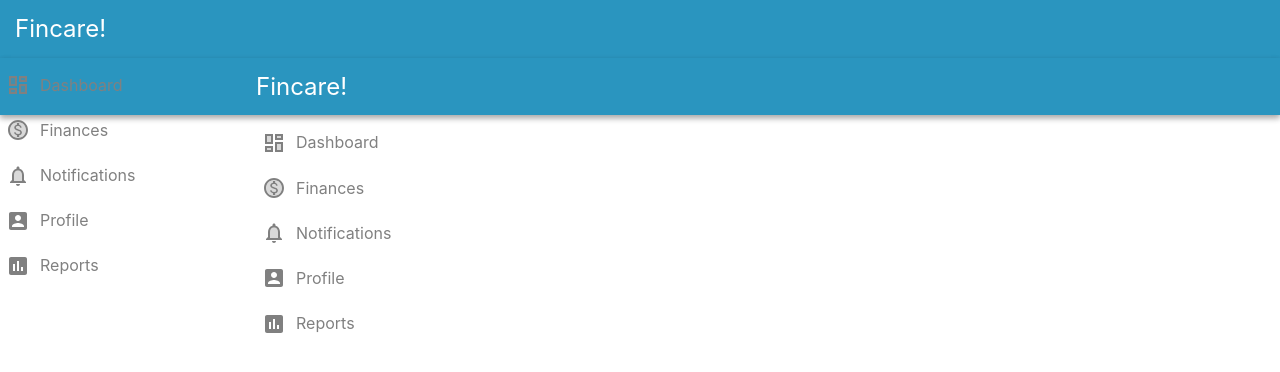
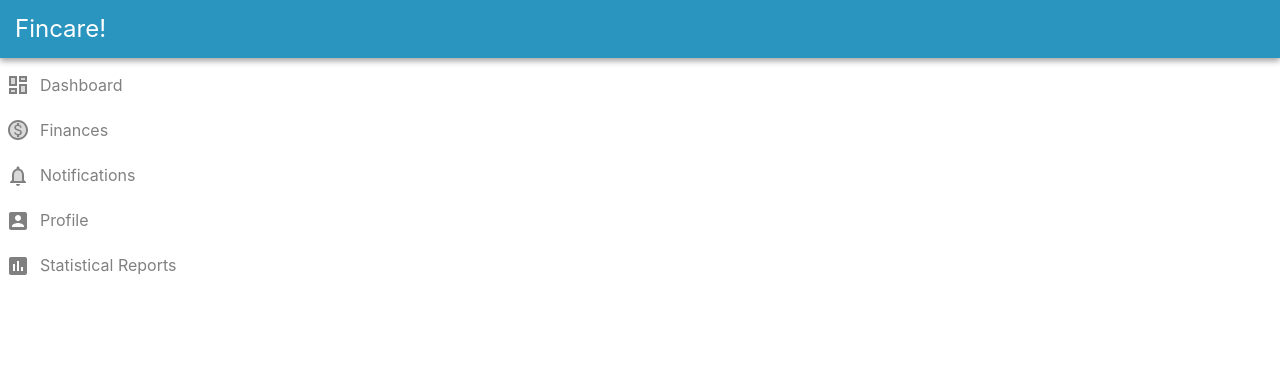
Before and after one commit to dhruvPatel-CSCI5709/group7_s21, a React (Create React App) app: page / in a window 1280 px wide. Shown: the top 372 px of the page. Built offline with nearby package versions, Linux system fonts and the light colour scheme.

Commit message:
header UI change

```diff
--- a/src/components/App.js
+++ b/src/components/App.js
@@ -7,8 +7,6 @@ import IncorrectPassword from "./incorrectPassword/IncorrectPassword";
 import Profile from "./profile/Profile";
 import Dashboard from "./dashboard/Dashboard";
 import Reports from "./reports/Reports";
-import Header from "./header/Header";
-import Sidebar from "./sidebar/Sidebar";
 
 export default function PermanentDrawerLeft() {
   const history = useHistory();
@@ -18,15 +16,13 @@ export default function PermanentDrawerLeft() {
   return (
     <BrowserRouter>
       <div className="App">
-        <Header />
-        <Sidebar />
         <Route exact path="/" component={HomePage} />
         <Route path="/deleteProfile" component={DeleteProfile}></Route>
-        <Route path="/Profile" component={Profile}></Route>
+        <Route path="/profile" component={Profile}></Route>
         <Route path="/homePage" component={HomePage}></Route>
-        <Route path="/Dashboard" component={Dashboard}></Route>
+        <Route path="/dashboard" component={Dashboard}></Route>
         <Route path="/incorrectPassword" component={IncorrectPassword}></Route>
-        <Route path="/Reports" component={Reports}></Route>
+        <Route path="/reports" component={Reports}></Route>
       </div>
     </BrowserRouter>
   );
--- a/src/components/header/Header.css
+++ b/src/components/header/Header.css
@@ -2,9 +2,12 @@
   padding-top: 10px;
   padding-bottom: 10px;
   padding-left: 15px;
+  padding-right: 15px;
   background-color: #2a95bf;
   color: white;
   font-size: 24px;
   font-weight: 400;
   box-shadow: rgba(0, 0, 0, 0.16) 0px 3px 6px, rgba(0, 0, 0, 0.23) 0px 3px 6px;
+  display: flex;
+  justify-content: space-between;
 }
--- a/src/components/header/Header.js
+++ b/src/components/header/Header.js
@@ -1,6 +1,13 @@
 import React from "react";
 import "./Header.css";
 
-export default function Header() {
-  return <div className="header-container">Fincare!</div>;
-}
+const Header = ({ title }) => {
+  return (
+    <div className="header-container">
+      <div>Fincare!</div>
+      <div>{title}</div>
+    </div>
+  );
+};
+
+export default Header;
--- a/src/components/profile/Profile.js
+++ b/src/components/profile/Profile.js
@@ -9,6 +9,8 @@ import DeleteForeverIcon from "@material-ui/icons/DeleteForever";
 import CreditCardIcon from "@material-ui/icons/CreditCard";
 import AccountBalanceTwoToneIcon from "@material-ui/icons/AccountBalanceTwoTone";
 import { useHistory } from "react-router-dom";
+import Sidebar from "../sidebar/Sidebar";
+import Header from "../header/Header";
 
 export default function Profile() {
   const history = useHistory();
@@ -20,6 +22,8 @@ export default function Profile() {
 
   return (
     <div>
+      <Header />
+      <Sidebar />
       <div className="root-profile-container">
         <div className="profile-info-finance-container">
           <div className="profile-info-container">
--- a/src/components/reports/Reports.jsx
+++ b/src/components/reports/Reports.jsx
@@ -18,6 +18,8 @@ import {
 import { daysData, monthlyData } from "./data";
 import RadioGroup from "../../reusables/RadioGroup/RadioGroup";
 import AnimatedNumber from "animated-number-react";
+import Sidebar from "../sidebar/Sidebar";
+import Header from "../header/Header";
 
 const cx = c.bind(styles);
 
@@ -149,8 +151,11 @@ const Reports = () => {
   };
 
   return (
+    <div>
+      <Header title="Statistical Reports" />
+      <Sidebar />
       <div className={cx("main-container")}>
-      <h1 className={cx("heading")}>Statistical Reports</h1>
+        {/* <h1 className={cx("heading")}>Statistical Reports</h1> */}
         <div className={cx("print-button")}>
           <ReactToPrint
             trigger={() => (
@@ -238,6 +243,7 @@ const Reports = () => {
           </h2>
         )}
       </div>
+    </div>
   );
 };
 
--- a/src/components/reports/Reports.module.css
+++ b/src/components/reports/Reports.module.css
@@ -1,6 +1,7 @@
 .main-container {
   display: flex;
   flex-direction: column;
+  margin: 10px;
 }
 
 .dropdowns {
--- a/src/components/sidebar/Sidebar.js
+++ b/src/components/sidebar/Sidebar.js
@@ -8,19 +8,44 @@ import { useHistory } from "react-router-dom";
 import "./Sidebar.css";
 
 const lists = [
-  { id: 1, title: "Dashboard", icon: <DashboardTwoToneIcon /> },
-  { id: 2, title: "Finances", icon: <MonetizationOnTwoToneIcon /> },
-  { id: 3, title: "Notifications", icon: <NotificationsNoneTwoToneIcon /> },
-  { id: 4, title: "Profile", icon: <AccountBoxRoundedIcon /> },
-  { id: 5, title: "Reports", icon: <AssessmentIcon /> },
+  {
+    id: 1,
+    title: "Dashboard",
+    route: "dashboard",
+    icon: <DashboardTwoToneIcon />,
+  },
+  {
+    id: 2,
+    title: "Finances",
+    route: "finances",
+    icon: <MonetizationOnTwoToneIcon />,
+  },
+  {
+    id: 3,
+    title: "Notifications",
+    route: "notifications",
+    icon: <NotificationsNoneTwoToneIcon />,
+  },
+  {
+    id: 4,
+    title: "Profile",
+    route: "profile",
+    icon: <AccountBoxRoundedIcon />,
+  },
+  {
+    id: 5,
+    title: "Statistical Reports",
+    route: "reports",
+    icon: <AssessmentIcon />,
+  },
 ];
 
 export default function Sidebar() {
   const history = useHistory();
 
-  const handleRoute = (route) => {
+  const handleRoute = (title, route) => {
     let path = "/" + route;
-    history.push(path, { title: route });
+    history.push(path, { title: title });
   };
 
   const path = history.location.pathname.substr(1);
@@ -36,7 +61,7 @@ export default function Sidebar() {
             color: list.title === path ? "white" : "#808080",
           }}
           onClick={() => {
-            handleRoute(list.title);
+            handleRoute(list.title, list.route);
           }}
         >
           {list.icon}
```
Lines whose indentation alone changed are shown as unchanged.
